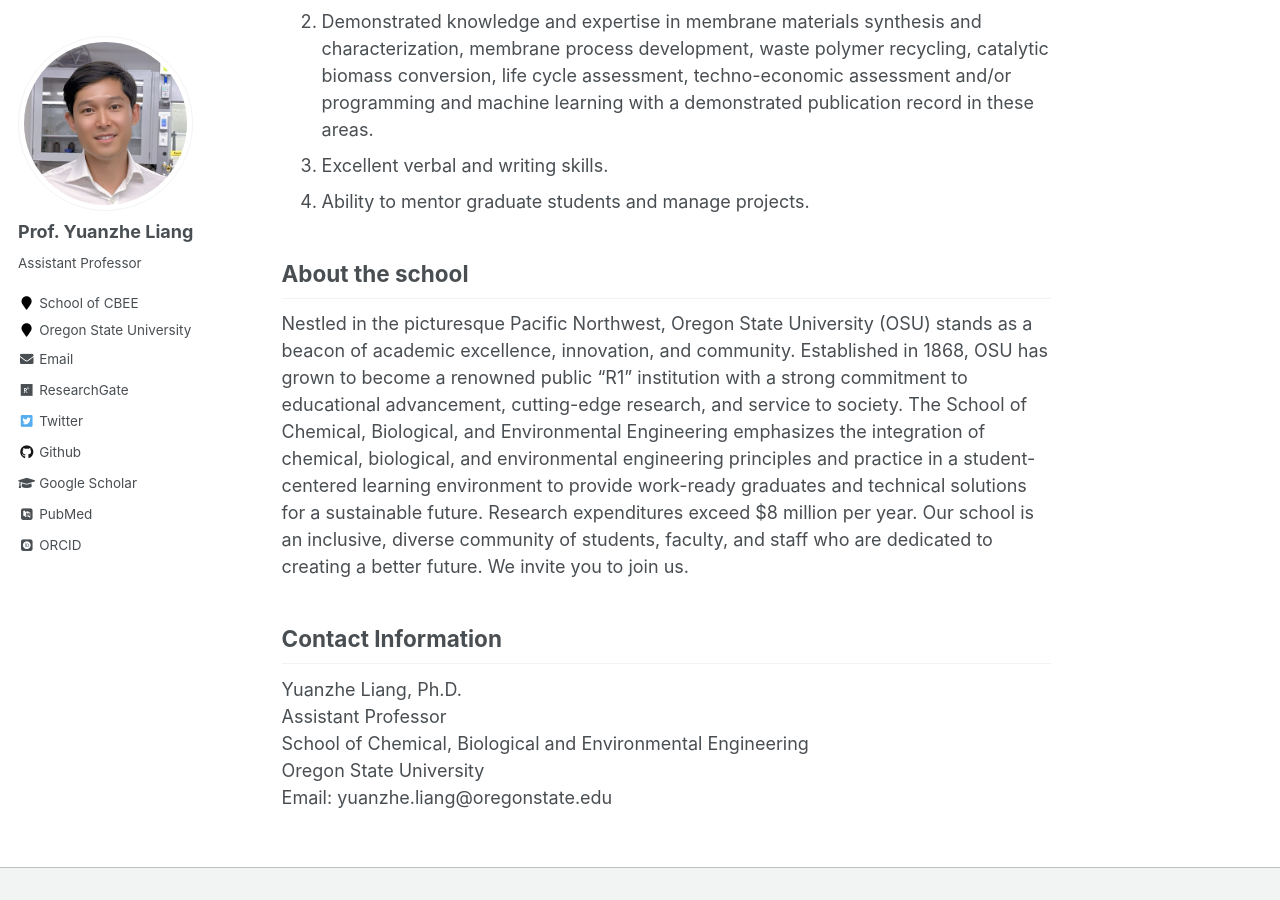
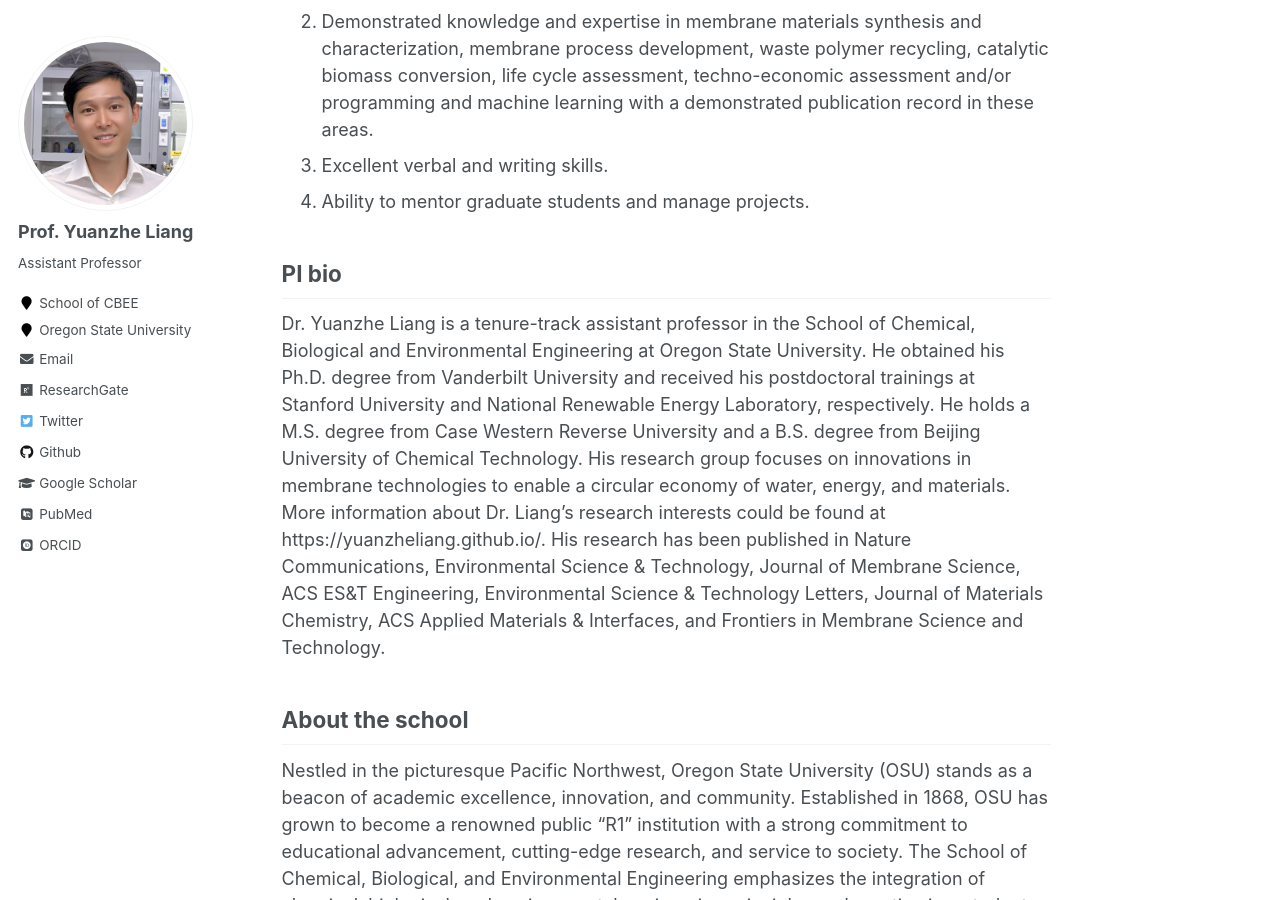
Before and after one commit to yuanzheliang/yuanzheliang.github.io, a Jekyll site: the page built from _pages/openings.md, in a window 1280 px wide and 900 px high, scrolled down 1703 px. Built offline with Jekyll 4.4.1, drawn with Linux system fonts in a browser that asks for light colours; some web fonts are replaced.

Commit message:
Update openings.md

```diff
--- a/_pages/openings.md
+++ b/_pages/openings.md
@@ -36,6 +36,9 @@ The review process will begin immediately and continue until the positions are f
 3.	Excellent verbal and writing skills.
 4.	Ability to mentor graduate students and manage projects.
 
+## PI bio
+Dr. Yuanzhe Liang is a tenure-track assistant professor in the School of Chemical, Biological and Environmental Engineering at Oregon State University. He obtained his Ph.D. degree from Vanderbilt University and received his postdoctoral trainings at Stanford University and National Renewable Energy Laboratory, respectively. He holds a M.S. degree from Case Western Reverse University and a B.S. degree from Beijing University of Chemical Technology. His research group focuses on innovations in membrane technologies to enable a circular economy of water, energy, and materials. More information about Dr. Liang’s research interests could be found at https://yuanzheliang.github.io/. His research has been published in Nature Communications, Environmental Science & Technology, Journal of Membrane Science, ACS ES&T Engineering, Environmental Science & Technology Letters, Journal of Materials Chemistry, ACS Applied Materials & Interfaces, and Frontiers in Membrane Science and Technology.
+
 ## About the school
 Nestled in the picturesque Pacific Northwest, Oregon State University (OSU) stands as a beacon of academic excellence, innovation, and community. Established in 1868, OSU has grown to become a renowned public “R1” institution with a strong commitment to educational advancement, cutting-edge research, and service to society. The School of Chemical, Biological, and Environmental Engineering emphasizes the integration of chemical, biological, and environmental engineering principles and practice in a student-centered learning environment to provide work-ready graduates and technical solutions for a sustainable future. Research expenditures exceed $8 million per year. Our school is an inclusive, diverse community of students, faculty, and staff who are dedicated to creating a better future. We invite you to join us.
 
```
